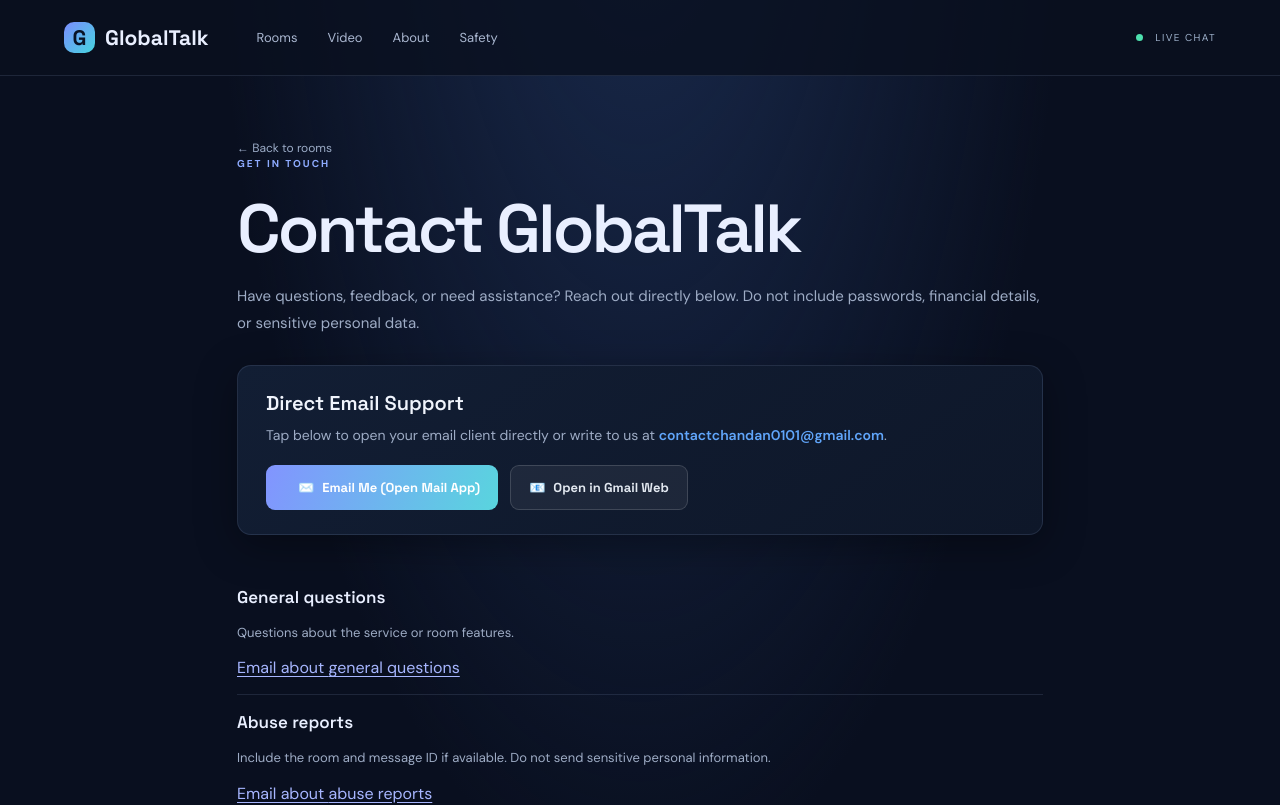
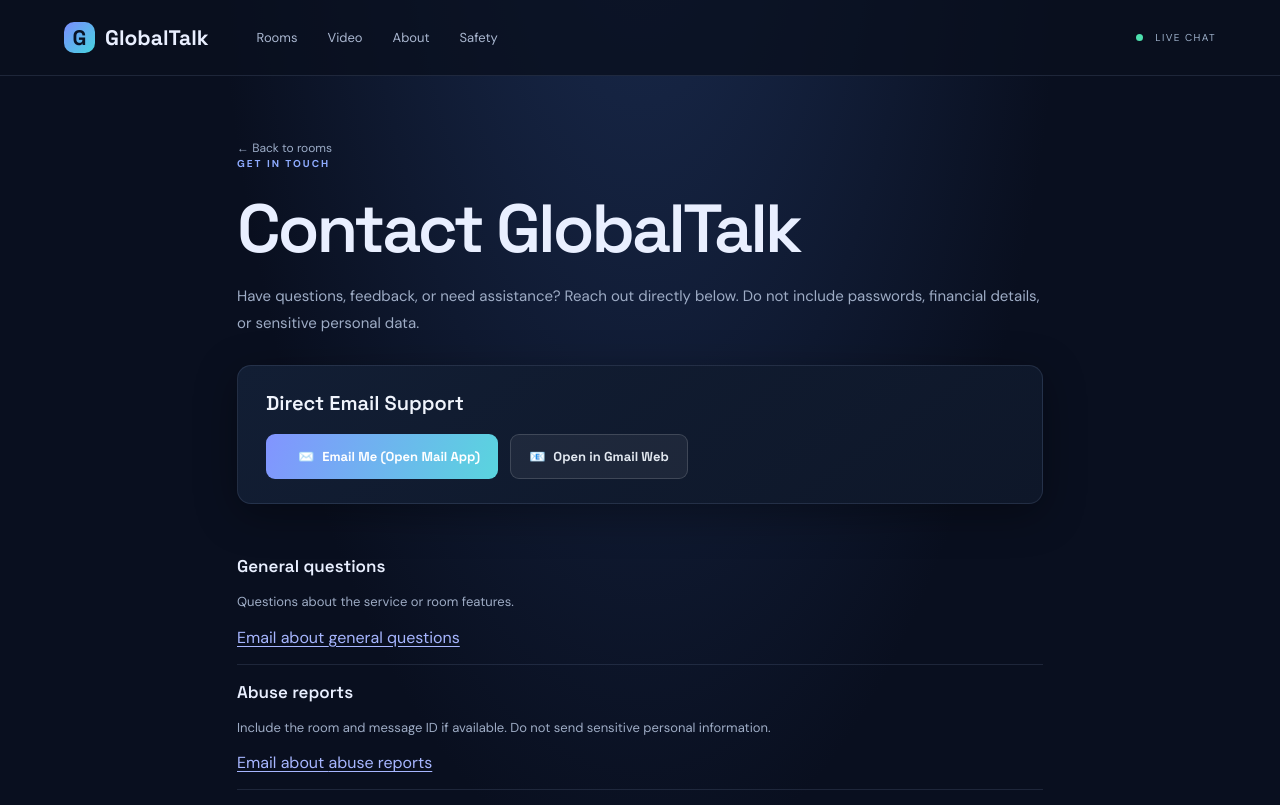
Before and after one commit to chandan966/GlobalTalk, a React (Vite) app in the folder frontend/: page /contact in a window 1280 px wide. Shown: the top 805 px of the page. Built offline with nearby package versions, Linux system fonts and the light colour scheme; no server answers.

Commit message:
Hide descriptive text under Direct Email Support on contact page

```diff
--- a/frontend/src/pages/ContactPage.css
+++ b/frontend/src/pages/ContactPage.css
@@ -15,7 +15,7 @@
 }
 
 .contact-action-text h2 {
-  margin: 0 0 8px;
+  margin: 0;
   font: 600 20px 'Space Grotesk';
   color: #f0f4fc;
 }
--- a/frontend/src/pages/ContactPage.jsx
+++ b/frontend/src/pages/ContactPage.jsx
@@ -43,10 +43,6 @@ export default function ContactPage() {
       <div className="contact-action-card">
         <div className="contact-action-text">
           <h2>Direct Email Support</h2>
-          <p>
-            Tap below to open your email client directly or write to us at{' '}
-            <strong className="contact-highlight-email">{contactEmail}</strong>.
-          </p>
         </div>
         <div className="contact-action-buttons">
           <a
```
